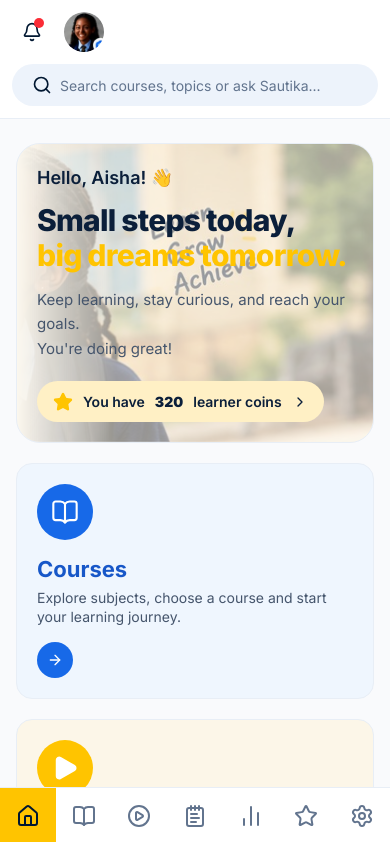
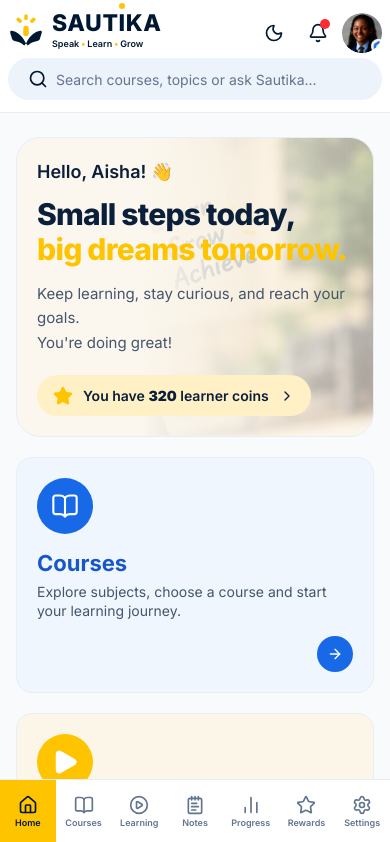
Before and after one commit to marthanp/sautika, a Next.js app: page /home in a window 390 px wide. Shown: the top 842 px of the page. Built offline with nearby package versions, Linux system fonts and the light colour scheme.

Commit message:
Refactor code structure for improved readability and maintainability

```diff
--- a/src/app/(app)/home/page.tsx
+++ b/src/app/(app)/home/page.tsx
@@ -14,23 +14,23 @@ export default function HomePage() {
   return (
     <div className="mx-auto max-w-[1330px] space-y-5 sm:space-y-6">
       <section className="relative min-h-[260px] overflow-hidden rounded-3xl border border-line bg-[#FBF7EE] sm:min-h-[300px]">
-        <div className="absolute inset-y-0 right-0 w-full opacity-40 md:w-[58%] md:opacity-100">
-          <Image src="/images/home-hero.jpg" alt="Aisha smiling, looking up" fill priority sizes="60vw" className="object-cover object-right [mask-image:linear-gradient(to_right,transparent,#000_28%)]" />
+        <div className="absolute inset-y-0 right-0 w-full opacity-40 md:w-1/2 md:opacity-100">
+          <Image src="/images/home-hero.jpg" alt="Aisha smiling, looking up" fill priority sizes="60vw" className="object-cover object-right [mask-image:linear-gradient(to_right,transparent_35%,#000_100%)]" />
         </div>
-        <div className="relative max-w-[560px] p-5 sm:p-8 md:p-10">
+        <div className="relative max-w-[560px] p-5 sm:p-8 md:max-w-[64%] md:p-10">
           <p className="text-[18px] font-semibold sm:text-[20px]">Hello, {USER.first}! 👋</p>
           <h1 className="mt-3 text-[30px] font-extrabold leading-[1.15] tracking-tight sm:text-[36px] md:text-[46px]">Small steps today,<br /><span className="text-sun">big dreams tomorrow.</span></h1>
           <p className="mt-4 text-[15px] leading-relaxed text-slate-600 sm:mt-5 sm:text-[17px]">Keep learning, stay curious, and reach your goals.<br />You&apos;re doing great!</p>
-          <Link href="/rewards" className="mt-5 inline-flex max-w-full items-center gap-2.5 rounded-full bg-[#FFF0C5] px-4 py-2.5 text-[14px] font-semibold sm:gap-3 sm:text-[16px]"><Star className="h-5 w-5 shrink-0 fill-sun text-sun sm:h-6 sm:w-6" />You have <b>{USER.coins}</b> learner coins <ChevronRight className="h-4 w-4 shrink-0" /></Link>
+          <Link href="/rewards" className="mt-5 inline-flex max-w-full items-center gap-2.5 rounded-full bg-[#FFF0C5] px-4 py-2.5 text-[14px] font-semibold sm:gap-3 sm:text-[16px]"><Star className="h-5 w-5 shrink-0 fill-sun text-sun sm:h-6 sm:w-6" /><span className="whitespace-nowrap">You have <b>{USER.coins}</b> learner coins</span><ChevronRight className="h-4 w-4 shrink-0" /></Link>
         </div>
       </section>
 
       <div className="grid gap-5 md:grid-cols-3">
         {TILES.map(({ href, title, text, bg, disc, tc, icon: Icon }) => (
-          <Link key={title} href={href} className={`flex flex-col items-start gap-4 rounded-2xl border border-line p-5 sm:flex-row sm:items-center sm:gap-5 sm:p-6 ${bg}`}>
+          <Link key={title} href={href} className={`flex min-w-0 flex-col items-start gap-4 rounded-2xl border border-line p-5 sm:p-6 2xl:flex-row 2xl:items-center 2xl:gap-5 ${bg}`}>
             <span className={`grid h-14 w-14 shrink-0 place-items-center rounded-full text-white sm:h-[76px] sm:w-[76px] ${disc}`}><Icon className={`h-7 w-7 sm:h-9 sm:w-9 ${title === 'Learning' ? 'fill-white' : ''}`} strokeWidth={1.8} /></span>
             <span className="min-w-0 flex-1"><b className={`block text-[22px] leading-tight sm:text-[24px] ${tc}`}>{title}</b><span className="mt-1 block text-[14px] leading-snug text-slate-600 sm:text-[15px]">{text}</span></span>
-            <span className={`grid h-9 w-9 place-items-center rounded-full text-white ${disc}`}><ArrowRight className="h-4 w-4" /></span>
+            <span className={`grid h-9 w-9 shrink-0 place-items-center self-end rounded-full text-white 2xl:self-auto ${disc}`}><ArrowRight className="h-4 w-4" /></span>
           </Link>
         ))}
       </div>
--- a/src/components/Logo.tsx
+++ b/src/components/Logo.tsx
@@ -6,13 +6,13 @@ export function Emblem({ leaf = '#fff', className }: { leaf?: string; className?
     </svg>
   );
 }
-export function Logo() {
+export function Logo({ dark = false, compact = false }: { dark?: boolean; compact?: boolean }) {
   return (
-    <span className="inline-flex items-center gap-2.5">
-      <Emblem className="h-12 w-12" />
+    <span className={`inline-flex items-center ${compact ? 'gap-2' : 'gap-2.5'}`}>
+      <Emblem leaf={dark ? '#001731' : '#fff'} className={compact ? 'h-9 w-9' : 'h-12 w-12'} />
       <span className="flex flex-col leading-none">
-        <span className="text-[31px] font-extrabold tracking-wide text-white">SAUT<span className="relative">I<i className="absolute -top-1.5 left-1/2 h-1.5 w-1.5 -translate-x-1/2 rounded-full bg-sun" /></span>KA</span>
-        <span className="mt-1 text-[12px] font-semibold text-white">Speak <b className="text-sun">•</b> Learn <b className="text-sun">•</b> Grow</span>
+        <span className={`${compact ? 'text-[23px]' : 'text-[31px]'} font-extrabold tracking-wide ${dark ? 'text-navy' : 'text-white'}`}>SAUT<span className="relative">I<i className="absolute -top-1.5 left-1/2 h-1.5 w-1.5 -translate-x-1/2 rounded-full bg-sun" /></span>KA</span>
+        <span className={`mt-1 ${compact ? 'text-[9px]' : 'text-[12px]'} font-semibold ${dark ? 'text-navy' : 'text-white'}`}>Speak <b className="text-sun">•</b> Learn <b className="text-sun">•</b> Grow</span>
       </span>
     </span>
   );
--- a/src/components/Sidebar.tsx
+++ b/src/components/Sidebar.tsx
@@ -37,9 +37,12 @@ export default function Sidebar() {
           Sign out
         </button>
       </aside>
-      <nav aria-label="Main" className="fixed inset-x-0 bottom-0 z-30 grid grid-cols-7 border-t border-line bg-white pb-[env(safe-area-inset-bottom)] lg:hidden">
+      <nav aria-label="Main" className="fixed inset-x-0 bottom-0 z-30 grid min-h-16 grid-cols-7 border-t border-line bg-white pb-[env(safe-area-inset-bottom)] lg:hidden">
         {NAV.map(({ href, label, icon: Icon }) => (
-          <Link key={href} href={href} aria-label={label} aria-current={path.startsWith(href) ? 'page' : undefined} className="grid h-14 place-items-center text-slate-500 aria-[current=page]:bg-sun aria-[current=page]:text-navy"><Icon className="h-6 w-6" /></Link>
+          <Link key={href} href={href} aria-label={label} aria-current={path.startsWith(href) ? 'page' : undefined} className="flex min-h-16 min-w-0 flex-col items-center justify-center gap-0.5 px-0.5 py-1.5 text-slate-500 aria-[current=page]:bg-sun aria-[current=page]:text-navy">
+            <Icon className="h-5 w-5 shrink-0" />
+            <span className="max-w-full truncate text-[9px] font-semibold leading-tight min-[400px]:text-[10px]">{label === 'Coins & Rewards' ? 'Rewards' : label === 'Notebook' ? 'Notes' : label}</span>
+          </Link>
         ))}
       </nav>
     </>
--- a/src/components/Topbar.tsx
+++ b/src/components/Topbar.tsx
@@ -1,25 +1,50 @@
 'use client';
+import { useEffect } from 'react';
 import { usePathname } from 'next/navigation';
 import Image from 'next/image';
-import { Bell, ChevronDown, Search } from 'lucide-react';
+import { Bell, ChevronDown, Moon, Search, Sun } from 'lucide-react';
 import { USER } from '@/lib/data';
+import { useApp } from '@/store/useApp';
+import { Logo } from './Logo';
 
 export default function Topbar() {
+  const colorMode = useApp((state) => state.colorMode);
+  const setPrefs = useApp((state) => state.setPrefs);
   const placeholder = usePathname() === '/notebook' ? 'Search notes, topics or ask Sautika...' : 'Search courses, topics or ask Sautika...';
+
+  useEffect(() => {
+    document.documentElement.dataset.colorMode = colorMode;
+  }, [colorMode]);
+
   return (
-    <header className="sticky top-0 z-10 flex min-h-[76px] flex-wrap items-center gap-3 border-b border-line bg-white/90 px-3 py-3 backdrop-blur sm:px-4 lg:min-h-[86px] lg:flex-nowrap lg:gap-4 lg:px-10 lg:py-0">
+    <header className="sticky top-0 z-10 flex min-h-[76px] flex-wrap items-center gap-1 border-b border-line bg-white/90 px-2 py-3 backdrop-blur sm:gap-3 sm:px-4 lg:min-h-[86px] lg:flex-nowrap lg:gap-4 lg:px-10 lg:py-0">
+      <a href="/home" aria-label="Sautika home" className="order-1 mr-auto lg:hidden"><Logo dark compact /></a>
       <label className="order-2 relative w-full lg:order-1 lg:max-w-[600px] lg:flex-1">
         <span className="sr-only">Search</span>
         <Search className="absolute left-5 top-1/2 h-5 w-5 -translate-y-1/2 text-navy" />
         <input type="search" placeholder={placeholder} className="h-[42px] w-full rounded-full bg-[#EDF3FB] pl-12 pr-4 text-[14px] placeholder:text-slate-500 sm:h-[44px] sm:pl-14 sm:text-[15px]" />
       </label>
-      <span className="order-1 hidden lg:flex lg:flex-1" />
-      <button aria-label="Notifications" className="order-1 relative grid h-10 w-10 place-items-center sm:h-11 sm:w-11"><Bell className="h-5 w-5 text-navy sm:h-6 sm:w-6" /><i className="absolute right-2 top-1.5 h-2.5 w-2.5 rounded-full bg-red-500" /></button>
-      <button className="order-1 flex min-w-0 items-center gap-2 sm:gap-3" aria-label="Account menu">
-        <Image src="/images/aisha.jpg" alt="" width={54} height={54} className="h-10 w-10 rounded-full object-cover sm:h-[54px] sm:w-[54px]" />
-        <span className="hidden text-left leading-tight sm:block"><b className="block text-[15px]">{USER.name}</b><span className="text-[14px] text-slate-500">{USER.grade}</span></span>
-        <ChevronDown className="hidden h-5 w-5 text-navy sm:block" />
-      </button>
+      <span className="order-2 hidden lg:flex lg:flex-1" />
+      <div className="order-1 ml-auto flex shrink-0 items-center gap-1 sm:gap-2 lg:order-3 lg:ml-0">
+        <button
+          type="button"
+          aria-label={colorMode === 'light' ? 'Switch to dark mode' : 'Switch to light mode'}
+          aria-pressed={colorMode === 'dark'}
+          title={colorMode === 'light' ? 'Switch to dark mode' : 'Switch to light mode'}
+          onClick={() => setPrefs({ colorMode: colorMode === 'light' ? 'dark' : 'light' })}
+          className="grid h-10 w-10 place-items-center rounded-full transition-colors hover:bg-slate-100 sm:h-11 sm:w-11"
+        >
+          {colorMode === 'light'
+            ? <Moon className="h-5 w-5 text-navy sm:h-6 sm:w-6" />
+            : <Sun className="h-5 w-5 text-navy sm:h-6 sm:w-6" />}
+        </button>
+        <button aria-label="Notifications" className="relative grid h-10 w-10 place-items-center sm:h-11 sm:w-11"><Bell className="h-5 w-5 text-navy sm:h-6 sm:w-6" /><i className="absolute right-2 top-1.5 h-2.5 w-2.5 rounded-full bg-red-500" /></button>
+        <button className="flex min-w-0 items-center gap-2 sm:gap-3" aria-label="Account menu">
+          <Image src="/images/aisha.jpg" alt="" width={54} height={54} className="h-10 w-10 rounded-full object-cover sm:h-[54px] sm:w-[54px]" />
+          <span className="hidden text-left leading-tight sm:block"><b className="block text-[15px]">{USER.name}</b><span className="text-[14px] text-slate-500">{USER.grade}</span></span>
+          <ChevronDown className="hidden h-5 w-5 text-navy sm:block" />
+        </button>
+      </div>
     </header>
   );
 }
--- a/src/store/useApp.ts
+++ b/src/store/useApp.ts
@@ -4,19 +4,19 @@ import type { Tab, Theme } from '@/types';
 
 interface AppState {
   xp: number; streak: number; lastDay: string; enrolled: string[]; done: Record<string, number>;
-  activeCourse: string | null; tab: Tab; theme: Theme; scale: string; wide: boolean;
+  activeCourse: string | null; tab: Tab; theme: Theme; colorMode: 'light' | 'dark'; scale: string; wide: boolean;
   touchStreak: () => void;
   startCourse: (id: string) => void;
   completeLesson: (courseId: string | undefined, index: number | undefined, xp: number) => void;
   setTab: (t: Tab) => void;
-  setPrefs: (p: Partial<Pick<AppState, 'theme' | 'scale' | 'wide'>>) => void;
+  setPrefs: (p: Partial<Pick<AppState, 'theme' | 'colorMode' | 'scale' | 'wide'>>) => void;
 }
 
 export const useApp = create<AppState>()(
   persist(
     (set, get) => ({
       xp: 0, streak: 1, lastDay: '', enrolled: [], done: {}, activeCourse: null, tab: 'courses',
-      theme: 'navy', scale: '100%', wide: false,
+      theme: 'navy', colorMode: 'light', scale: '100%', wide: false,
       touchStreak: () => {
         const today = new Date().toDateString();
         const { lastDay, streak } = get();
```
Also changed, not shown: src/app/(app)/settings/SettingsPanel.tsx (+15 -15 lines), src/app/globals.css (+80 -0 lines), 1 other file (tests, documents, lock files or other folders).
